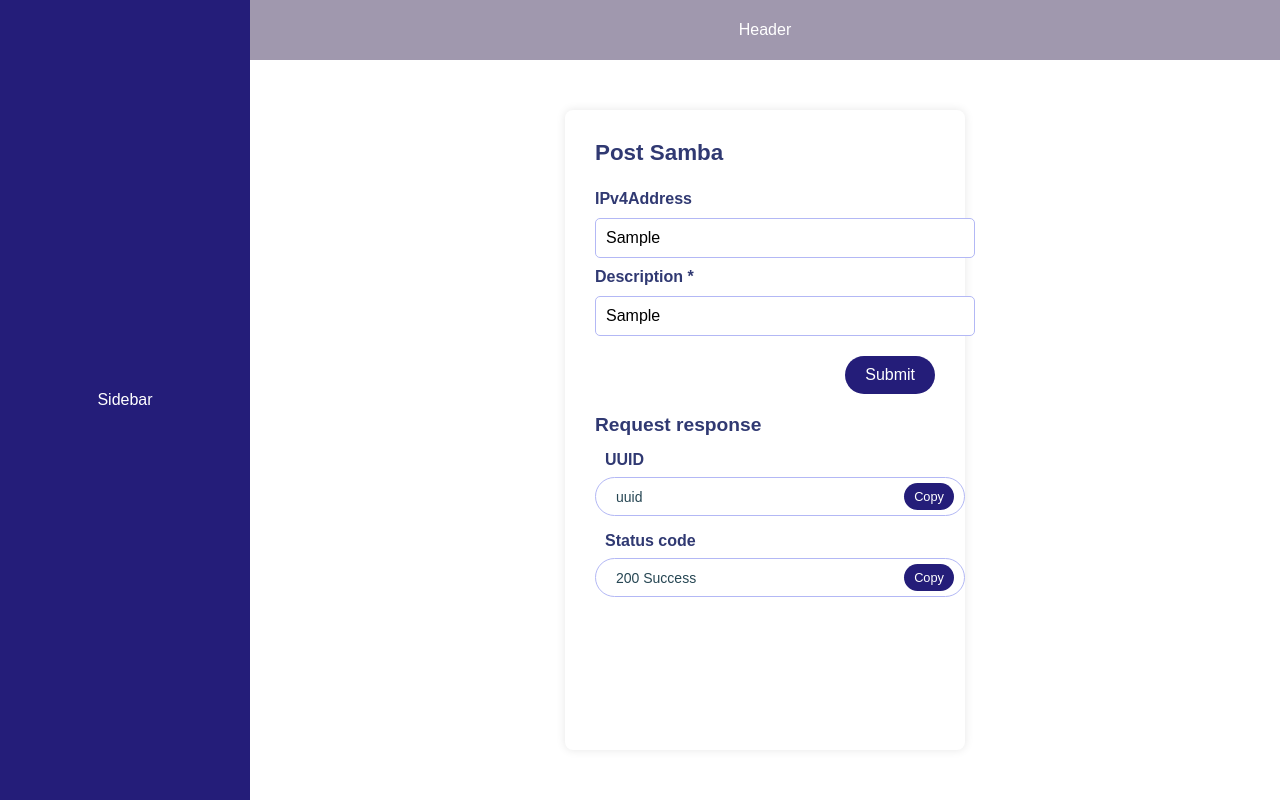
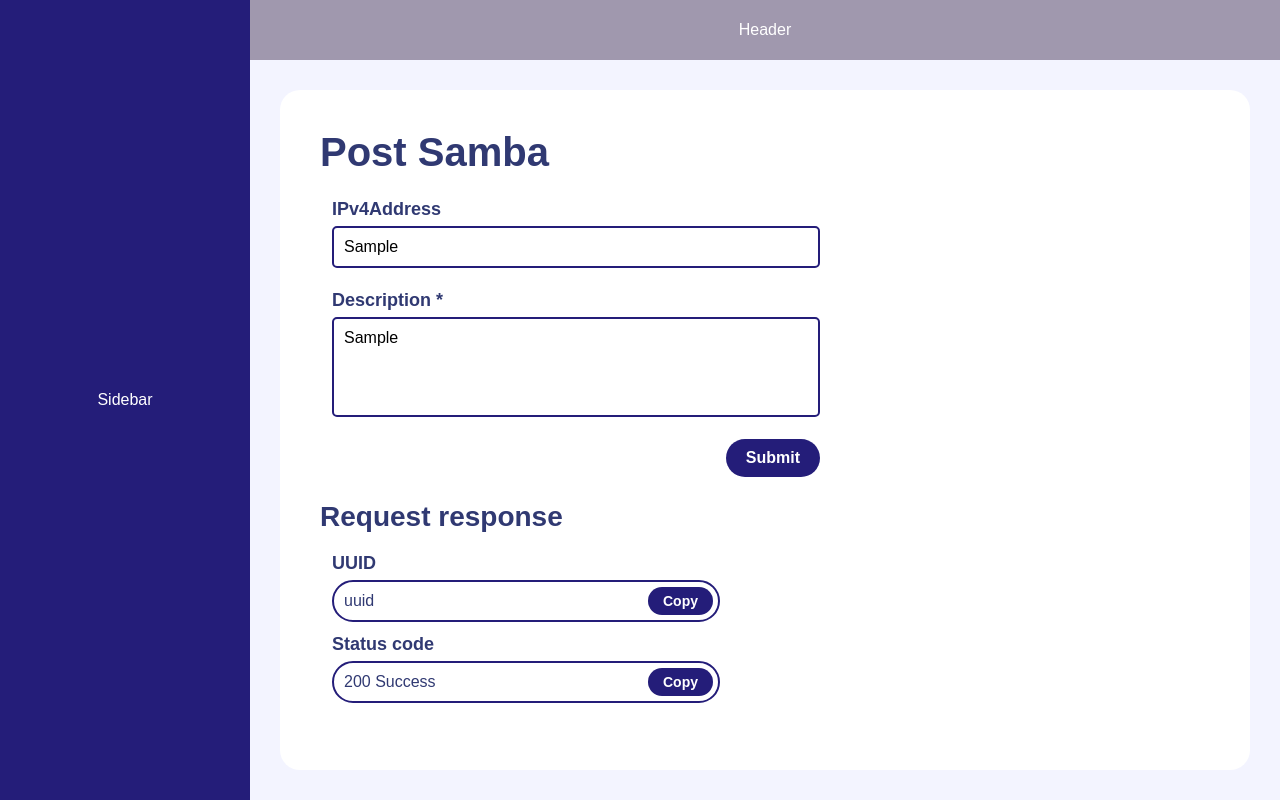
Before and after one commit to d3nis01/ip-a5-front, a React (Vite) app: page /samba-post in a window 1280 px wide. Both pictures are taken after typing "Sample", "Sample" into the empty fields and a click on the button "Submit". Built offline with nearby package versions, Linux system fonts and the light colour scheme.

Commit message:
vpn + samba post

```diff
--- a/src/modules/post-samba/PostSamba.tsx
+++ b/src/modules/post-samba/PostSamba.tsx
@@ -1,19 +1,22 @@
 import React, { useState } from 'react';
 import {
-  PostSambaContainer,
   PostSambaTitle,
-  Form,
-  Label,
-  Input,
-  SubmitButton,
-  ResponseSection,
-  ResponseItem,
+  SambaPostForm,
+  SambaPostLabel,
+  SambaPostInput,
+  SambaPostSubmitButton,
+  SambaPostResponseSection,
   ResponseLabel,
   ResponseValue,
-  ResponseContent,
-  ResponseBox,
   RequestResponseLabel,
   CopyButton,
+  SambaPostContainer,
+  SambaPostInnerContainer,
+  SambaPostInputWrapper,
+  SambaPostTextarea,
+  SambaPostResponseWrapper,
+  SambaPostResponseItemWrapper,
+  SambaPostResponseValueContainer,
 } from './styles';
 
 import { IResponseItem, createResponseItems } from './constants';
@@ -25,70 +28,64 @@ const copyToClipboard = async (text: string) => {
   }
   try {
     await navigator.clipboard.writeText(text);
-    alert('Text copied to clipboard');
   } catch (err) {
     console.error('Failed to copy text: ', err);
   }
 };
 
 const PostSamba = (): JSX.Element => {
-  const [iPv4Address, setIPv4Address] = useState('');
-  const [description, setDescription] = useState('');
-  //const [uuid, setUuid] = useState<string>('');
-  const [submitted, setSubmitted] = useState<boolean>(false);
+  const [iPv4Address, setIPv4Address] = useState<string>('');
+  const [description, setDescription] = useState<string>('');
+  const [isFormSubmitted, setIsFormSubmitted] = useState<boolean>(false);
   const [responseItems, setResponseItems] = useState<IResponseItem[]>([]);
 
   const handleSubmit = (event: React.FormEvent<HTMLFormElement>) => {
     event.preventDefault();
     const newResponseItems = createResponseItems('uuid', '200 Success');
     setResponseItems(newResponseItems);
-    setSubmitted(true);
+    setIsFormSubmitted(true);
   };
 
   return (
-    <PostSambaContainer>
-      <PostSambaTitle><b>Post Samba</b></PostSambaTitle>
-      <Form onSubmit={handleSubmit}>
-        <Label htmlFor="ipv4Address">IPv4Address</Label>
-      	<Input
-        type="text"
-        id="iPv4Address"
-        name="iPv4Address"
-        value={iPv4Address}
-        onChange={(e) => setIPv4Address(e.target.value)}
-        placeholder="0.0.0.0"
-        required />
-
-	    <Label htmlFor="description">Description *</Label>
-        <Input
-        type="text"
+    <SambaPostContainer>
+      <SambaPostInnerContainer>
+        <PostSambaTitle>Post Samba</PostSambaTitle>
+        <SambaPostForm onSubmit={handleSubmit}>
+          <SambaPostInputWrapper>
+            <SambaPostLabel htmlFor="ipv4Address">IPv4Address</SambaPostLabel>
+            <SambaPostInput type="text" id="iPv4Address" name="iPv4Address" value={iPv4Address} onChange={e => setIPv4Address(e.target.value)} placeholder="0.0.0.0" required />
+          </SambaPostInputWrapper>
+          <SambaPostInputWrapper>
+            <SambaPostLabel htmlFor="description">Description *</SambaPostLabel>
+            <SambaPostTextarea
               id="description"
               name="description"
               value={description}
-        onChange={(e) => setDescription(e.target.value)}
+              onChange={e => setDescription(e.target.value)}
               placeholder="description: Lorem ipsum dolor sit amet. "
-        required/>
-        <SubmitButton type="submit">Submit</SubmitButton>
-      </Form>
-      {submitted && (
-        <ResponseSection>
+              required
+            />
+          </SambaPostInputWrapper>
+          <SambaPostSubmitButton type="submit">Submit</SambaPostSubmitButton>
+        </SambaPostForm>
+        {isFormSubmitted && (
+          <SambaPostResponseSection>
             <RequestResponseLabel>Request response</RequestResponseLabel>
+            <SambaPostResponseWrapper>
               {responseItems.map((item, index) => (
-            <React.Fragment key={index}>
+                <SambaPostResponseItemWrapper>
                   <ResponseLabel>{item.title}</ResponseLabel>
-              <ResponseItem key={index}>
-                <ResponseBox>
-                  <ResponseContent>
+                  <SambaPostResponseValueContainer>
                     <ResponseValue>{item.value}</ResponseValue>
                     <CopyButton onClick={() => copyToClipboard(item.value)}>Copy</CopyButton>
-                  </ResponseContent>
-                </ResponseBox>
-              </ResponseItem>
-            </React.Fragment>
+                  </SambaPostResponseValueContainer>
+                </SambaPostResponseItemWrapper>
               ))}
-        </ResponseSection>
+            </SambaPostResponseWrapper>
+          </SambaPostResponseSection>
         )}
-    </PostSambaContainer>
+      </SambaPostInnerContainer>
+    </SambaPostContainer>
   );
 };
 
--- a/src/modules/post-samba/styles.ts
+++ b/src/modules/post-samba/styles.ts
@@ -1,164 +1,119 @@
 import { styled } from 'styled-components';
 
-export const PostSambaContainer = styled.div`
-  font-family: 'Arial ', sans-serif; //sau.. ${props => props.theme.fonts.poppins}
+export const SambaPostContainer = styled.div`
+  width: 100%;
+  background-color: ${props => props.theme.colors.backgroundGray};
+  display: flex;
+  align-items: center;
+  justify-content: center;
+  padding: 30px;
+
+  @media (max-width: 550px) {
+    padding: 20px;
+  }
+  @media (max-width: 380px) {
+    padding: 15px;
+  }
+`;
+
+export const SambaPostInnerContainer = styled.div`
   background-color: ${props => props.theme.colors.white};
-  max-width: 400px;
-  margin: 50px auto;
-  padding: 30px;
-  border-radius: 8px;
-  box-shadow: 0px 0px 10px rgba(0, 0, 0, 0.1);
+  width: 100%;
+  height: 100%;
+  border-radius: 20px;
+  padding: 40px;
+  display: flex;
+  flex-direction: column;
+  gap: 24px;
 
-  @media (max-width: 1024px) {
-    max-width: 80%;
-    padding: 25px;
-    margin: 40px auto;
+  @media (max-width: 550px) {
+    padding: 20px;
   }
-
-  @media (max-width: 768px) {
-    max-width: 95%;
-    padding: 20px;
-    margin: 30px auto;
+  @media (max-width: 380px) {
+    padding: 20px 10px;
   }
 `;
 
 export const PostSambaTitle = styled.h1`
-  font-size: 1.4rem;
+  font-size: ${props => props.theme.fontSize.gig};
   color: ${props => props.theme.colors.textPrimary};
   text-align: left;
-  margin-bottom: 1.5rem;
+  font-weight: ${props => props.theme.fontWeights.bold};
 
-  @media (max-width: 1024px) {
-    font-size: 1.3rem;
-  }
-
-  @media (max-width: 768px) {
-    font-size: 1.2rem;
-    margin-bottom: 1rem;
+  @media (max-width: 550px) {
+    font-size: 32px;
   }
 `;
 
-export const Form = styled.form`
+export const SambaPostForm = styled.form`
   display: flex;
   flex-direction: column;
-  gap: 10px;
+  gap: 22px;
+  max-width: 500px;
+  width: 100%;
+  padding-left: 12px;
 `;
-
-export const Label = styled.label`
-  font-size: 1rem;
+export const SambaPostLabel = styled.label`
+  font-size: 18px;
   color: ${props => props.theme.colors.textPrimary};
   text-align: left;
   font-weight: ${props => props.theme.fontWeights.bold};
 `;
 
-export const Input = styled.input`
+export const SambaPostInput = styled.input`
   padding: 10px;
-  border: 1.5px solid #b3b8f5;
+  border: 2px solid ${props => props.theme.colors.primaryPurple};
   border-radius: 5px;
-  font-size: 1rem;
-  width: 380px;
-
-  @media (max-width: 1024px) {
-    padding: 9px;
-    width: 47vw;
-  }
-
-  @media (max-width: 890px) {
-    padding: 8px;
-    width: 40vw;
-  }
-
-  @media (max-width: 515px) {
-    padding: 8px;
-    width: 25vw;
-  }
-
+  font-size: 16px;
+  width: 100%;
 `;
 
-export const SubmitButton = styled.button`
+export const SambaPostSubmitButton = styled.button`
   padding: 10px 20px;
   background-color: ${props => props.theme.colors.primaryPurple};
   color: ${props => props.theme.colors.white};
   border: none;
+  font-weight: ${props => props.theme.fontWeights.bold};
   border-radius: 25px;
   cursor: pointer;
-  font-size: 1rem;
-  transition: background-color 0.3s ease;
+  font-size: 16px;
   align-self: flex-end;
-  margin-top: 10px;
-
-  @media (max-width: 1024px) {
-    padding: 9px 18px;
-    font-size: 0.95rem;
-  }
-
-  @media (max-width: 768px) {
-    padding: 8px 16px;
-    font-size: 0.9rem;
-  }
 `;
 
-export const ResponseSection = styled.section`
-  margin-top: 20px;
+export const SambaPostResponseSection = styled.section`
+  display: flex;
+  flex-direction: column;
+  gap: 20px;
+  max-width: 400px;
+  width: 100%;
 `;
 
-export const ResponseItem = styled.div`
+export const SambaPostResponseItem = styled.div`
   display: flex;
   align-items: center;
   justify-content: flex-start;
-  margin-bottom: 1rem;
 `;
 
-export const ResponseLabel = styled.span`
+export const ResponseLabel = styled.div`
   font-weight: ${props => props.theme.fontWeights.bold};
-  display: block;
-  margin-bottom: 0.5rem;
-  margin-left: 10px;
   color: ${props => props.theme.colors.textPrimary};
+  font-size: 18px;
 `;
 
-export const ResponseValue = styled.span`
-  color: #264653;
-  padding-left: 10px;
-  flex-grow: 1;
-  font-size: 14px;
-`;
-
-export const ResponseContent = styled.div`
-  display: flex;
-  justify-content: space-between;
-  align-items: center;
-  width: 100%;
-`;
-
-export const ResponseBox = styled.div`
-  border: 1.5px solid #b3b8f5;
-  border-radius: 30px;
-  padding: 5px 10px;
-  box-sizing: border-box;
-  flex-grow: 0;
-  flex-shrink: 0;
-  flex-basis: 370px;
-  margin-right: 10px;
-
-  @media (max-width: 1024px) {
-    flex-basis: 90%;
-    margin-right: 5px;
-  }
-
-  @media (max-width: 768px) {
-    flex-basis: 100%;
-    margin-right: 0;
-    padding: 10px;
-  }
+export const ResponseValue = styled.div`
+  color: ${props => props.theme.colors.textPrimary};
+  font-size: 16px;
 `;
 
 export const RequestResponseLabel = styled.h2`
-  font-size: 1.2rem;
+  font-size: 28px;
   color: ${props => props.theme.colors.textPrimary};
+  font-weight: ${props => props.theme.fontWeights.bold};
   text-align: left;
-  margin-top: 10px;
-  margin-bottom: 15px;
+
+  @media (max-width: 550px) {
+    font-size: 22px;
+  }
 `;
 
 export const CopyButton = styled.button`
@@ -166,19 +121,47 @@ export const CopyButton = styled.button`
   color: white;
   border: none;
   border-radius: 15px;
-  padding: 6px 10px;
+  font-weight: ${props => props.theme.fontWeights.bold};
+  padding: 6px 15px;
   cursor: pointer;
   transition: background-color 0.3s ease;
-  font-size: 0.8rem;
-  margin-left: 0;
+  font-size: 14px;
+`;
 
-  @media (max-width: 1024px) {
-    padding: 5px 9px;
-    font-size: 0.75rem;
-  }
+export const SambaPostInputWrapper = styled.div`
+  display: flex;
+  flex-direction: column;
+  gap: 6px;
+`;
 
-  @media (max-width: 768px) {
-    padding: 4px 8px;
-    font-size: 0.7rem;
-  }
+export const SambaPostTextarea = styled.textarea`
+  padding: 10px;
+  border: 2px solid ${props => props.theme.colors.primaryPurple};
+  border-radius: 5px;
+  font-size: 16px;
+  width: 100%;
+  resize: none;
+  min-height: 100px;
 `;
+
+export const SambaPostResponseWrapper = styled.div`
+  display: flex;
+  flex-direction: column;
+  gap: 12px;
+  padding-left: 12px;
+`;
+
+export const SambaPostResponseItemWrapper = styled.div`
+  display: flex;
+  flex-direction: column;
+  gap: 6px;
+`;
+
+export const SambaPostResponseValueContainer = styled.div`
+  display: flex;
+  justify-content: space-between;
+  padding: 5px 5px 5px 10px;
+  border-radius: 25px;
+  border: 2px solid ${props => props.theme.colors.primaryPurple};
+  align-items: center;
+`;
```
Also changed, not shown: src/modules/home/styles.ts (line endings or trailing spaces). Lines whose indentation alone changed are shown as unchanged.
